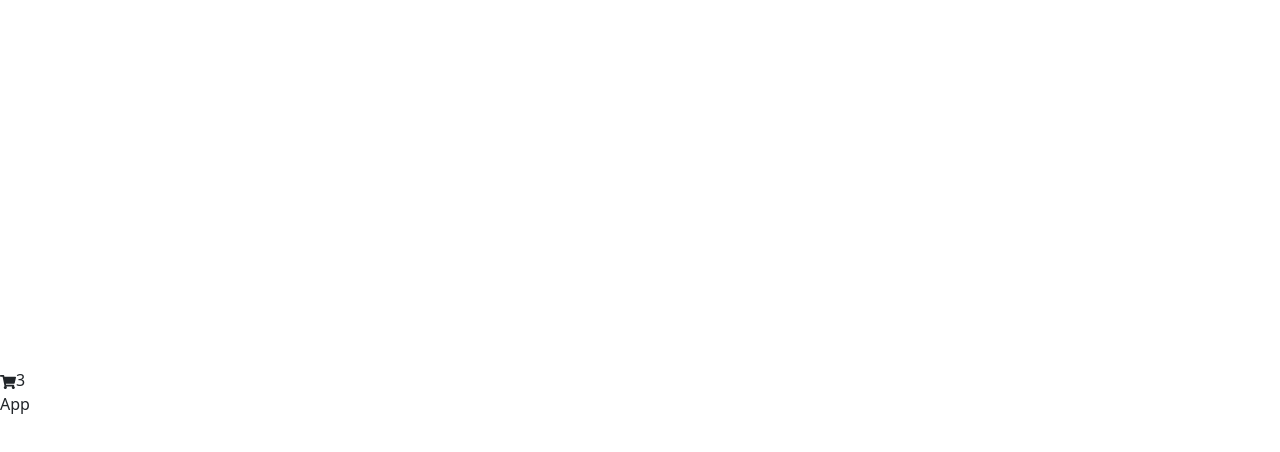
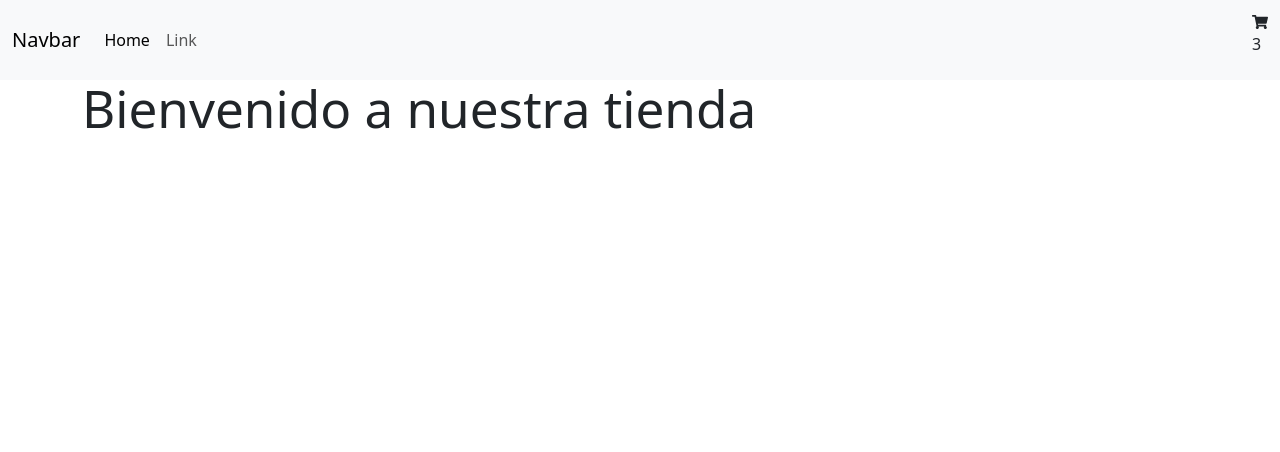
Before and after one commit to amadormatias1999/DevStore, a React (Vite) app: page / in a window 1280 px wide. Shown: the top 452 px of the page. Built offline with nearby package versions, Linux system fonts and the light colour scheme.

Commit message:
Se creo la actividad v1

```diff
--- a/src/App.jsx
+++ b/src/App.jsx
@@ -1,13 +1,14 @@
-//EL  MAS UTILIZADO DE LOS SNIPETS
 import React from "react";
-import CartWidget from "./components/CartWidget";
-import "bootstrap/dist/css/bootstrap.css";
+import NavBar from "./components/NavBar";
+import ItemListContainer from "./components/ItemListContainer";
+import "bootstrap/dist/css/bootstrap.min.css";
+import "bootstrap/dist/js/bootstrap.min.js";
 
 const App = () => {
   return (
     <div>
-      <CartWidget />
-      <p>App</p>
+      <NavBar />
+      <ItemListContainer greeting="¡Bienvenido a nuestra tienda!" />
     </div>
   );
 };
--- a/src/components/CartWidget.jsx
+++ b/src/components/CartWidget.jsx
@@ -2,14 +2,10 @@
 import { FaShoppingCart } from "react-icons/fa";
 
 const CartWidget = () => {
-  const productosAgregados = 3; // Número hardcodeado
-
   return (
     <div>
       <FaShoppingCart />
-      {productosAgregados > 0 && (
-        <span className="notification">{productosAgregados}</span>
-      )}
+      <p>3</p>
     </div>
   );
 };
--- a/src/components/ItemListContainer.jsx
+++ b/src/components/ItemListContainer.jsx
@@ -0,0 +1,11 @@
+import React from "react";
+
+const ItemListContainer = () => {
+  return (
+    <div className="container">
+      <h1>Bienvenido a nuestra tienda</h1>
+    </div>
+  );
+};
+
+export default ItemListContainer;
--- /dev/null
+++ b/src/components/NavBar.jsx
@@ -0,0 +1,45 @@
+import React from "react";
+import CartWidget from "./CartWidget";
+
+const Navbar = () => {
+  return (
+    <div>
+      <nav className="navbar navbar-expand-lg bg-body-tertiary">
+        <div className="container-fluid">
+          <a className="navbar-brand" href="#">
+            Navbar
+          </a>
+          <button
+            className="navbar-toggler"
+            type="button"
+            data-bs-toggle="collapse"
+            data-bs-target="#navbarSupportedContent"
+            aria-controls="navbarSupportedContent"
+            aria-expanded="false"
+            aria-label="Toggle navigation"
+          >
+            <span className="navbar-toggler-icon"></span>
+          </button>
+          <div className="collapse navbar-collapse" id="navbarSupportedContent">
+            <ul className="navbar-nav me-auto mb-2 mb-lg-0">
+              <li className="nav-item">
+                <a className="nav-link active" aria-current="page" href="#">
+                  Home
+                </a>
+              </li>
+              <li className="nav-item">
+                <a className="nav-link" href="#">
+                  Link
+                </a>
+              </li>
+            </ul>
+
+            <CartWidget />
+          </div>
+        </div>
+      </nav>
+    </div>
+  );
+};
+
+export default Navbar;
--- a/src/index.css
+++ b/src/index.css
@@ -14,6 +14,16 @@
   -webkit-text-size-adjust: 100%;
 }
 
+/* apply a natural box layout model to all elements, but allowing components to change */
+html {
+  box-sizing: border-box;
+}
+*,
+*:before,
+*:after {
+  box-sizing: inherit;
+}
+
 a {
   font-weight: 500;
   color: #646cff;
@@ -21,14 +31,6 @@
 }
 a:hover {
   color: #535bf2;
-}
-
-body {
-  margin: 0;
-  display: flex;
-  place-items: center;
-  min-width: 320px;
-  min-height: 100vh;
 }
 
 h1 {
```
